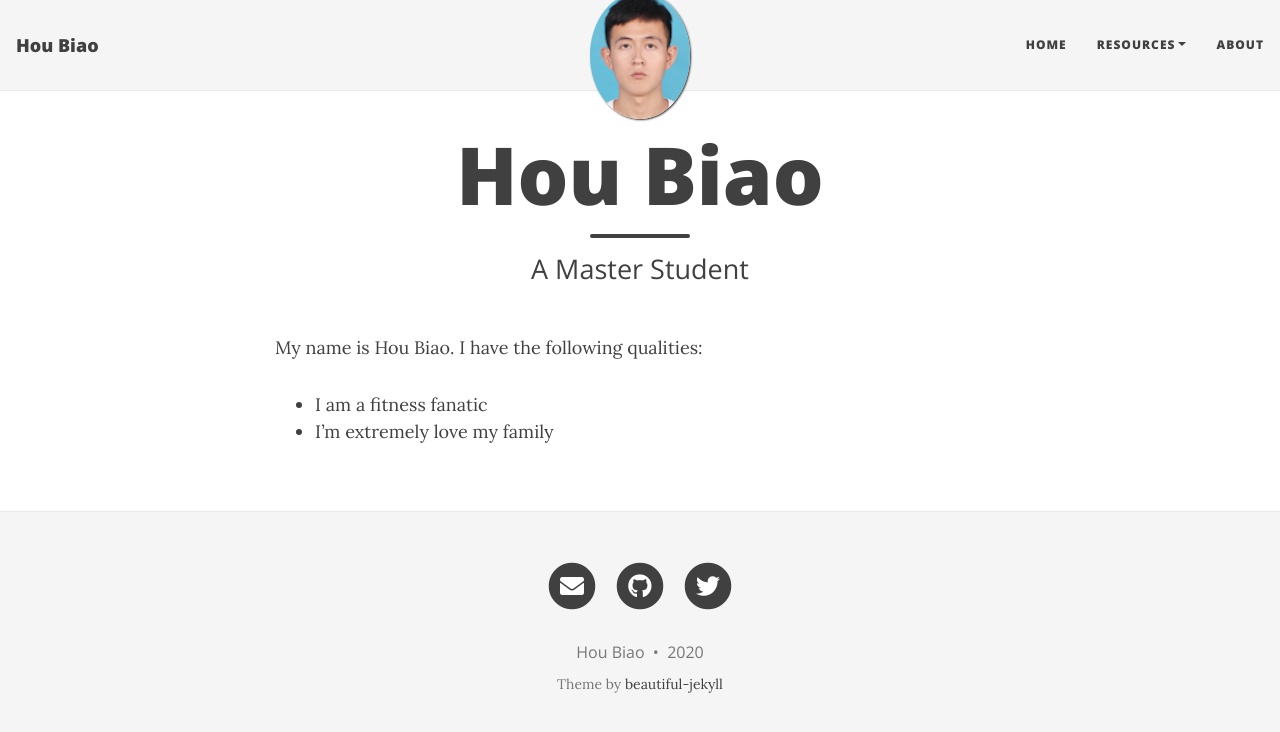
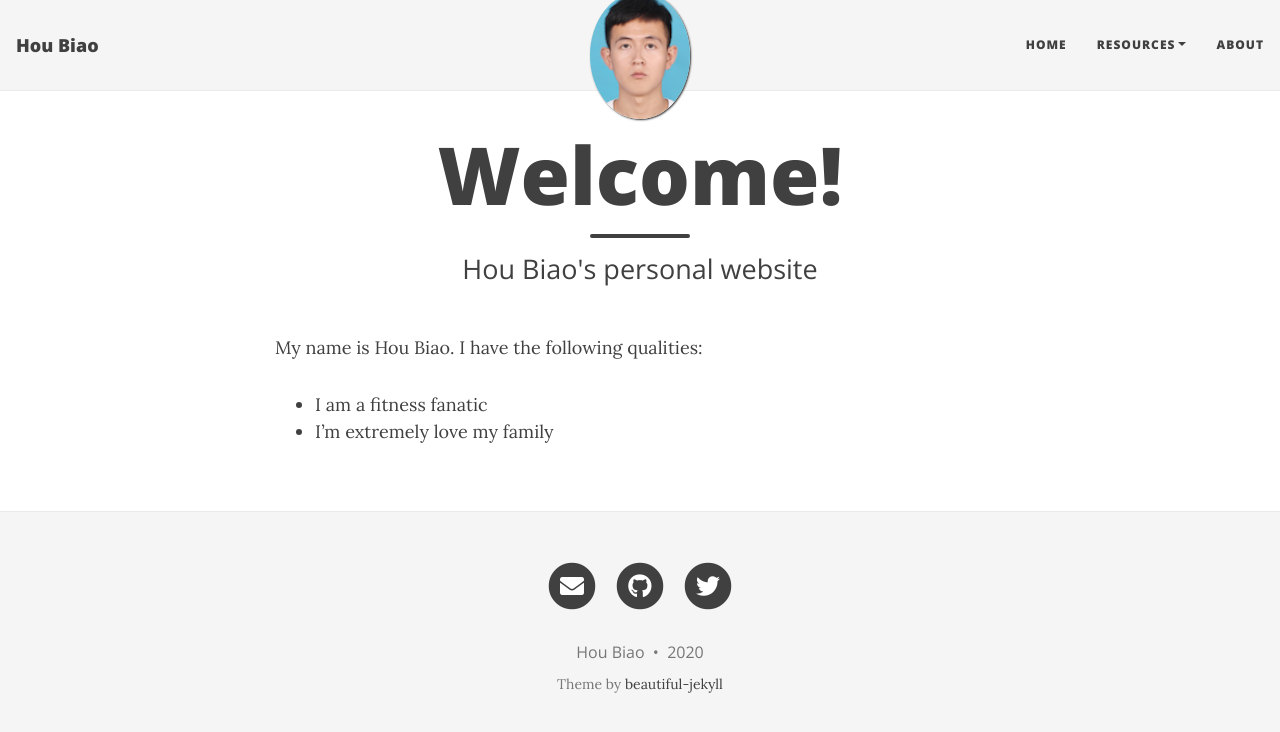
Before and after one commit to hulanwin/hulanwin.github.io, a Jekyll site: the page built from home.md, in a window 1280 px wide. Shown: the top 732 px of the page. Built offline with Jekyll 4.4.1, drawn with Linux system fonts in a browser that asks for light colours; nearby versions of some CDN libraries.

Commit message:
Update home.md

```diff
--- a/home.md
+++ b/home.md
@@ -1,7 +1,7 @@
 ---
 layout: page
-title: Hou Biao
-subtitle: A Master Student
+title: Welcome!
+subtitle: Hou Biao's personal website
 ---
 
 My name is Hou Biao. I have the following qualities:
```
